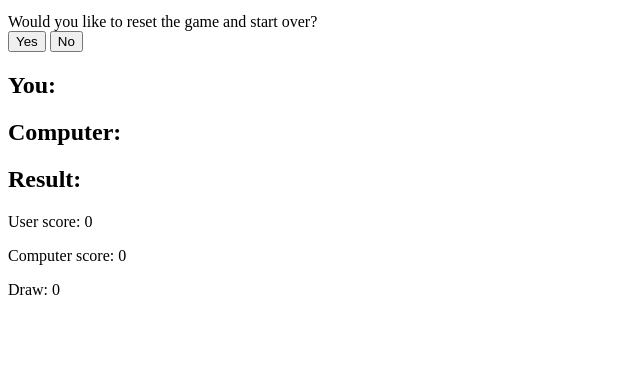
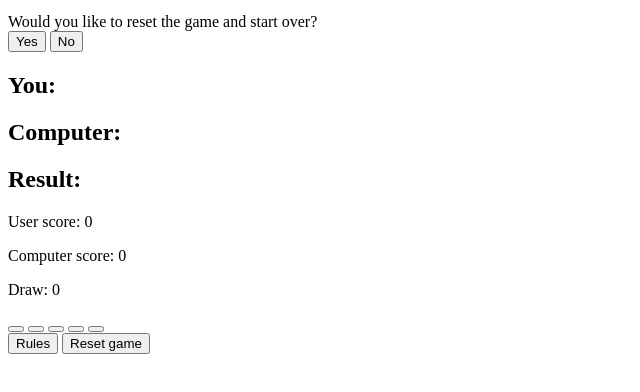
Before and after one commit to brencoding1/rock-paper-scissors-bb-final, a plain HTML site: page index.html in a window 1280 px wide. Shown: the part 230-622 px from the top of the page, without its empty margins (0-640 px from the left). Drawn offline with Linux system fonts and the light colour scheme.

Commit message:
added symbol area and rules and reset button. all done in html.

```diff
--- a/index.html
+++ b/index.html
@@ -48,4 +48,15 @@
         <p>Computer score: <span id="computer-score">0</span></p>
         <p>Draw: <span id="draw-score">0</span></p>
     </div>
+    <div class="symbol-area">
+        <button class="button" title="rock"><i id="Rock" class="fas fa-hand-rock"></i></button>
+        <button class="button" title="paper"><i id="Paper" class="fas fa-hand-paper"></i></button>
+        <button class="button" title="scissors"><i id="Scissors" class="fas fa-hand-scissors"></i></button>
+        <button class="button" title="lizard"><i id="Lizard" class="fas fa-hand-lizard"></i></button>
+        <button class="button" title="spock"><i id="Spock" class="fas fa-hand-spock"></i></button>
+    </div>
+    <div>
+        <button id="rules-button" onclick="toggleRules()">Rules</button>
+        <button id="reset-game-button" onclick="toggleResetGame()">Reset game</button>
+    </div>
 </body>
```
